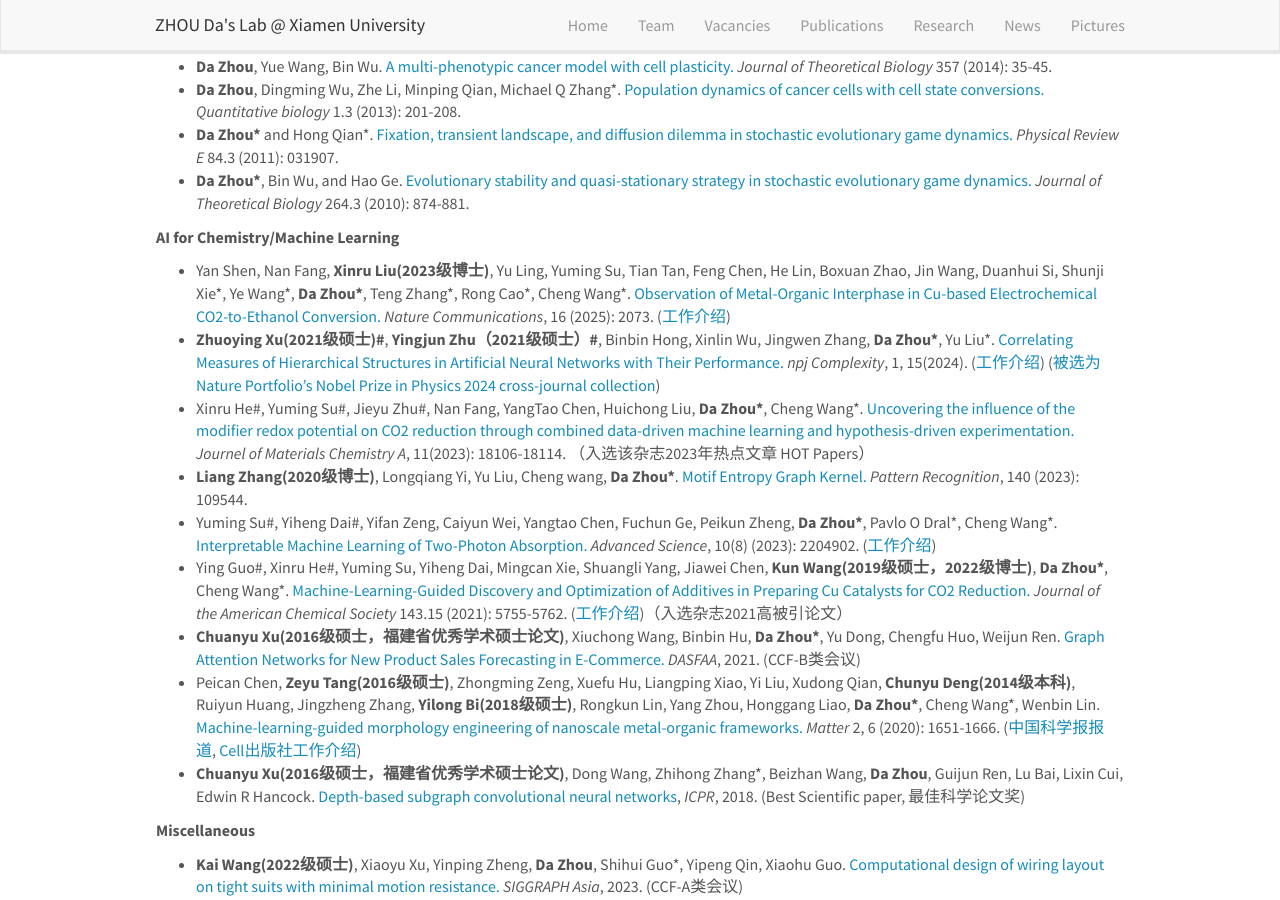
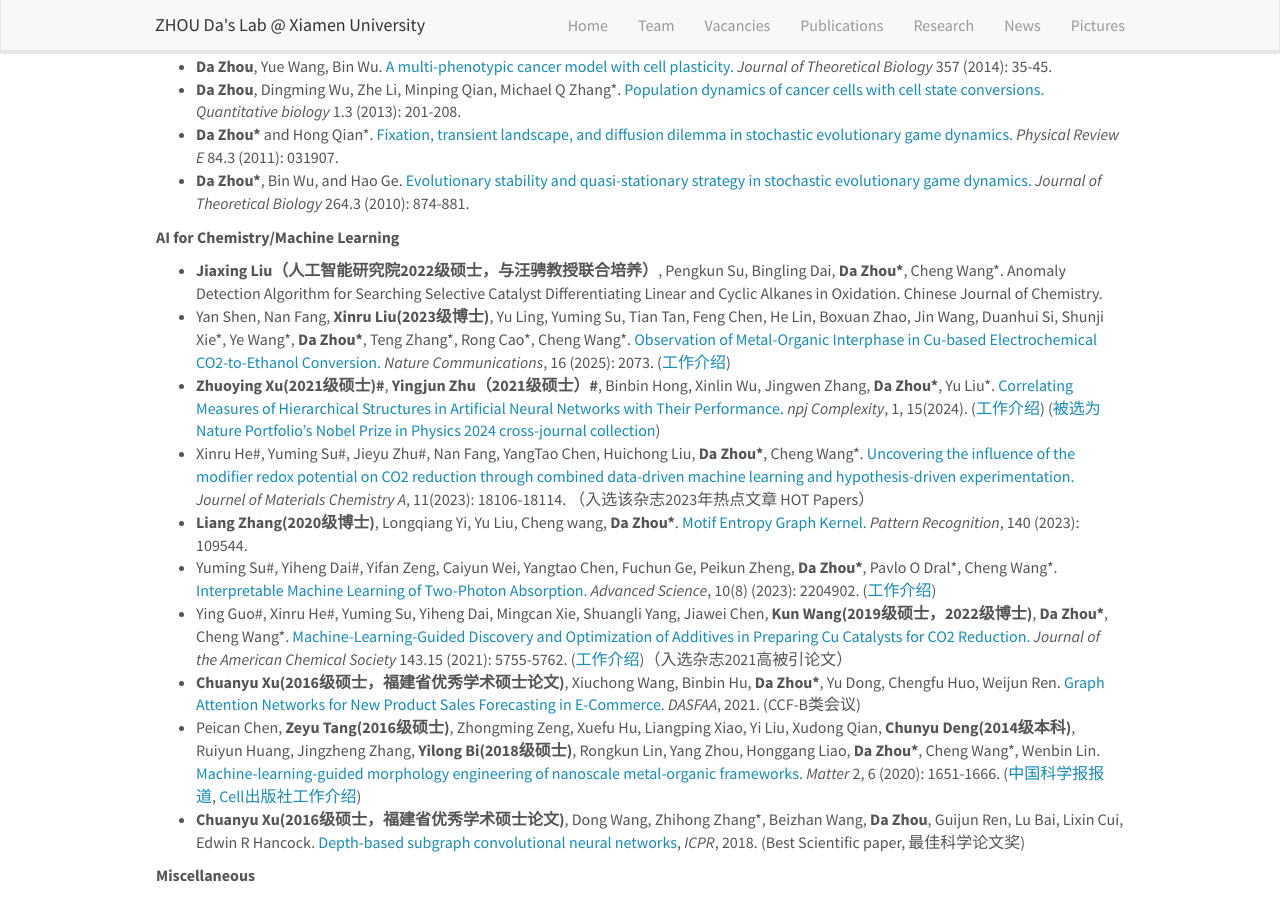
Before and after one commit to ZhouDaLab/zhoudalab.github.io, a Jekyll site: the page built from _pages/publications.md, in a window 1280 px wide and 900 px high, scrolled down 1058 px. Built offline with Jekyll 4.4.1, drawn with Linux system fonts in a browser that asks for light colours; nearby versions of some CDN libraries.

Commit message:
Update publications.md

```diff
--- a/_pages/publications.md
+++ b/_pages/publications.md
@@ -38,6 +38,7 @@ permalink: /publications/
 
 **AI for Chemistry/Machine Learning**
 
+- **Jiaxing Liu（人工智能研究院2022级硕士，与汪骋教授联合培养）**, Pengkun Su, Bingling Dai, **Da Zhou\***, Cheng Wang\*. Anomaly Detection Algorithm for Searching Selective Catalyst Differentiating Linear and Cyclic Alkanes in Oxidation. Chinese Journal of Chemistry.
 - Yan Shen, Nan Fang, **Xinru Liu(2023级博士)**, Yu Ling, Yuming Su, Tian Tan, Feng Chen, He Lin, Boxuan Zhao, Jin Wang, Duanhui Si, Shunji Xie\*, Ye Wang\*, **Da Zhou\***, Teng Zhang\*, Rong Cao\*, Cheng Wang\*. [Observation of Metal-Organic Interphase in Cu-based Electrochemical CO2-to-Ethanol Conversion.](https://www.nature.com/articles/s41467-025-57221-x) *Nature Communications*, 16 (2025): 2073. ([工作介绍](https://mp.weixin.qq.com/s/6pcBx64TjdRTwt8jgMmjHg))
 - **Zhuoying Xu(2021级硕士)\#**, **Yingjun Zhu（2021级硕士）\#**, Binbin Hong, Xinlin Wu, Jingwen Zhang, **Da Zhou\***, Yu Liu\*. [Correlating Measures of Hierarchical Structures in Artificial Neural Networks with Their Performance.](https://www.nature.com/articles/s44260-024-00015-x) *npj Complexity*, 1, 15(2024). ([工作介绍](https://mp.weixin.qq.com/s/Onzq5t2Rptly4z270DviZw)) ([被选为Nature Portfolio’s Nobel Prize in Physics 2024 cross-journal collection](https://www.nature.com/collections/ehbjaifcgc))
 - Xinru He\#, Yuming Su\#, Jieyu Zhu\#, Nan Fang, YangTao Chen, Huichong Liu, **Da Zhou\***, Cheng Wang\*. [Uncovering the influence of the modifier redox potential on CO2 reduction through combined data-driven machine learning and hypothesis-driven experimentation.](https://doi.org/10.1039/D3TA03115B) 	*Journel of Materials Chemistry A*, 11(2023): 18106-18114. （入选该杂志2023年热点文章 HOT Papers）
```
